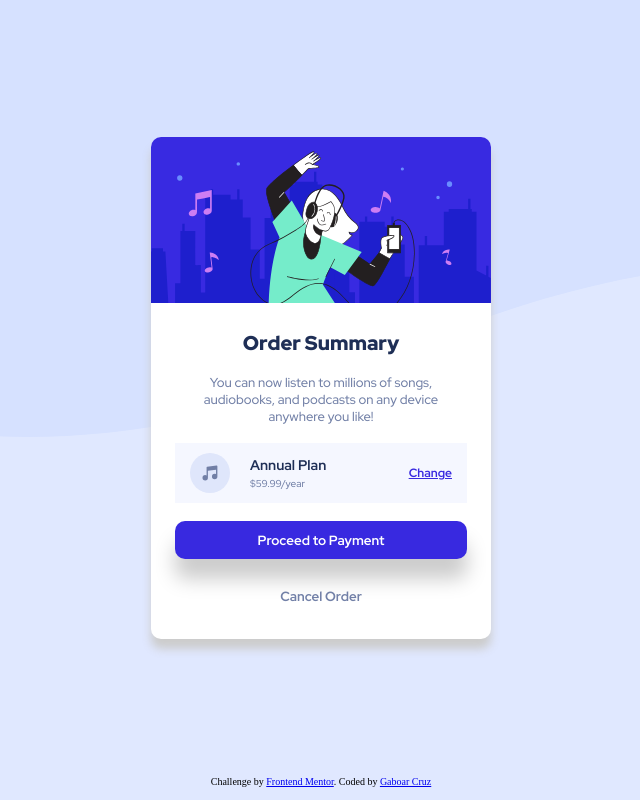
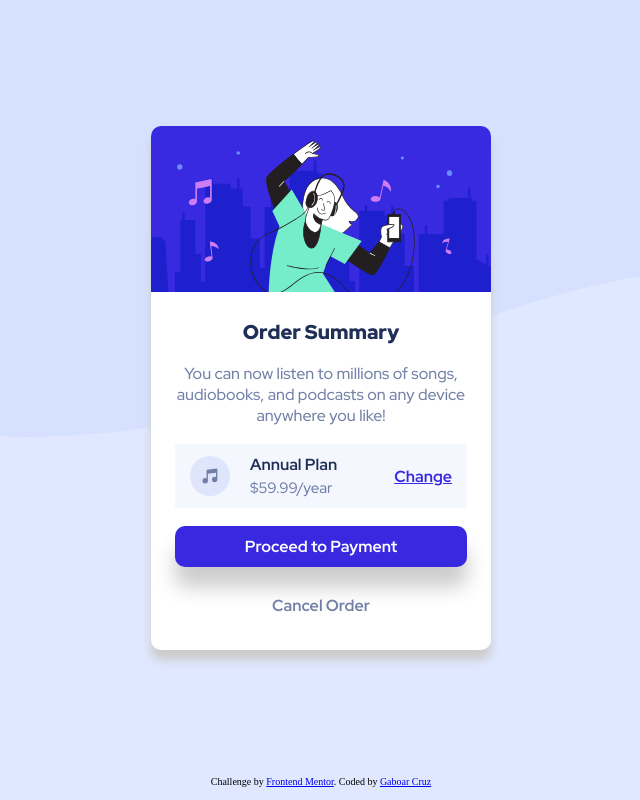
Before and after one commit to GaboarCruz/Card-2, a plain HTML site: page index.html in a window 1280 px wide. Shown: the whole page, without its empty margins (319-959 px from the left). Drawn offline with Linux system fonts and the light colour scheme.

Commit message:
arreglo de fuentes para version desktop

```diff
--- a/style.css
+++ b/style.css
@@ -146,7 +146,7 @@ button{
     text-align: center;
 }
 
-@media (min-width: 1250px) {
+@media (min-width: 1200px) {
     body{
         background-image: url(images/pattern-background-desktop.svg);
     }
@@ -158,4 +158,12 @@ button{
     button{
         padding: 1rem ;
     }
+
+    #card-plan-type p{
+        font-size: 1.5rem;
+    }
+
+    #card-plan-type h2, #card-plan-change, button, #card-text {
+        font-size: 1.6rem;
+    }
 }
```
